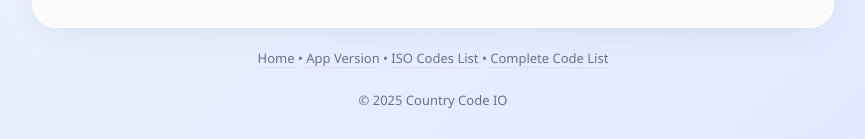
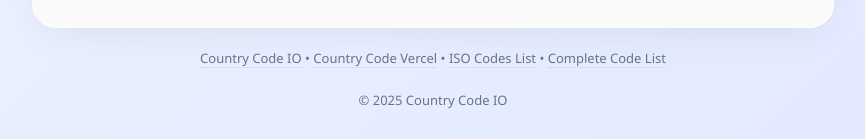
Before and after one commit to muhammad-kumayl/country-code-io, a plain HTML site: page index.html in a window 1280 px wide. Shown: the part 494-633 px from the top of the page, without its empty margins (207-1072 px from the left). Drawn offline with Linux system fonts and the light colour scheme.

Commit message:
Update index.html

```diff
--- a/index.html
+++ b/index.html
@@ -249,8 +249,8 @@
   </div>
 
   <footer>
-    <a href="https://countrycode.io/" target="_blank">Home</a> •
-    <a href="https://countrycodeio.vercel.app/" target="_blank">App Version</a> •
+    <a href="https://countrycode.io/" target="_blank">Country Code IO</a> •
+    <a href="https://countrycodeio.vercel.app/" target="_blank">Country Code Vercel</a> •
     <a href="https://countrycodeio.blogspot.com/2025/12/iso-country-codes.html" target="_blank">ISO Codes List</a> •
     <a href="https://countrycodeio.blogspot.com/2025/12/complete-country-code.html" target="_blank">Complete Code List</a>
     <br><br>
```
